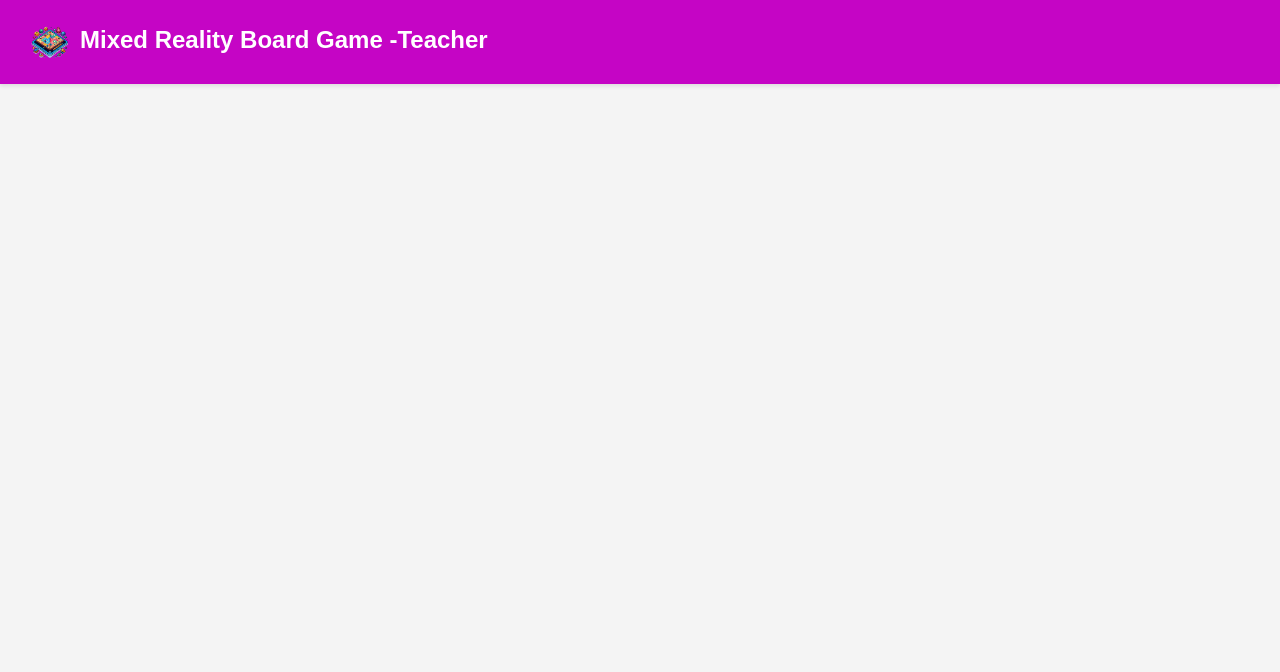
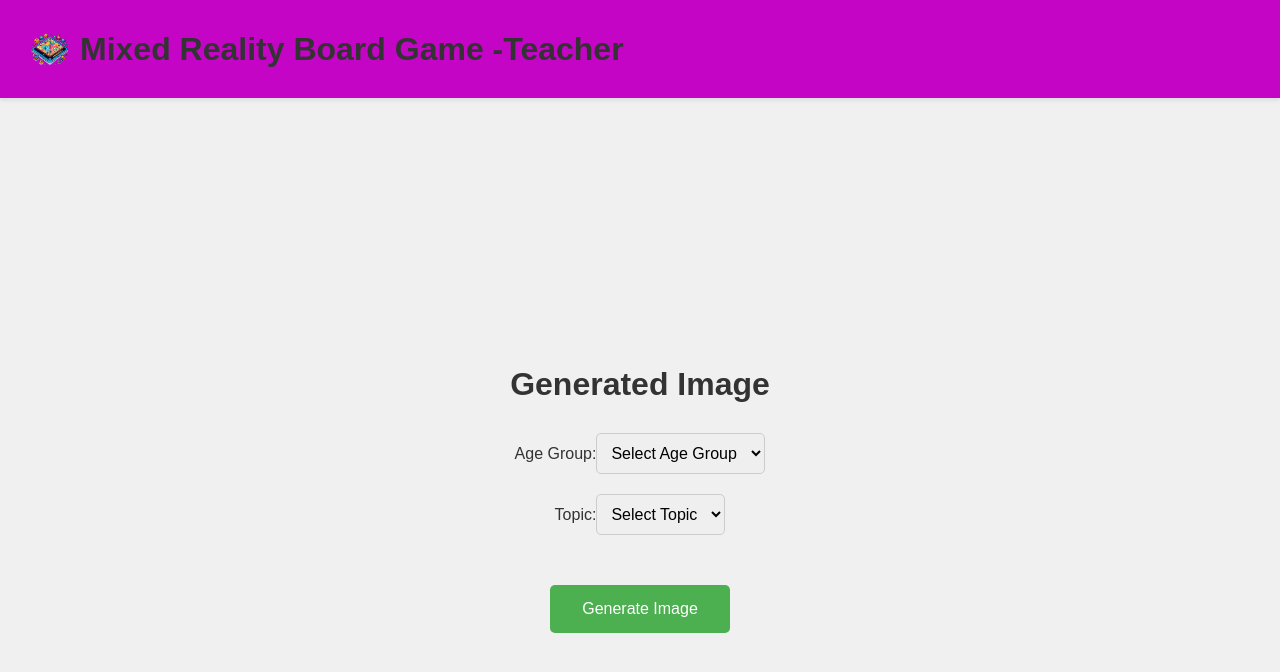
Before and after one commit to jackmok33/teacher-ui, a React (Vite) app: page /background-image in a window 1280 px wide. Shown: the top 672 px of the page. Built offline with nearby package versions, Linux system fonts and the light colour scheme.

Commit message:
Add SetBackgroundImage page with image generation and confirmation functionality

```diff
--- a/src/App.jsx
+++ b/src/App.jsx
@@ -6,6 +6,7 @@ import UploadCsvPage from "./pages/UploadCsvPage"
 import UploadImagePage from "./pages/UploadImagePage"
 import SettingsPage from "./pages/SettingsPage";
 import RoomCodePage from "./pages/RoomCodePage";
+import SetBackgroundImage from "./pages/SetBackgroundImage.jsx";
 import TeamsPage from "./pages/TeamsPage.jsx";
 
 function App() {
@@ -18,6 +19,7 @@ function App() {
                 <Route path="/upload-image" element={<UploadImagePage />} />
                 <Route path="/settings" element={<SettingsPage />} />
                 <Route path="/room-code" element={<RoomCodePage />} />
+                <Route path="/background-image" element={<SetBackgroundImage />} />
                 <Route path="/teams" element={<TeamsPage />} />
             </Routes>
         </Router>
--- /dev/null
+++ b/src/pages/SetBackgroundImage.jsx
@@ -0,0 +1,110 @@
+import { useState } from "react";
+import { useLocation, useNavigate } from "react-router-dom";
+import { apiFetch } from "../api.js";
+import "../styles/SetBackgroundImage.css";
+
+function SetBackgroundImage() {
+    const location = useLocation();
+    const navigate = useNavigate();
+    const params = new URLSearchParams(location.search);
+    const [imageUrl, setImageUrl] = useState("");
+    const [isLoading, setIsLoading] = useState(false);
+    const [ageGroup, setAgeGroup] = useState(params.get("ageGroup") || "");
+    const [topic, setTopic] = useState(params.get("topic") || "");
+
+    const handleGenerateImage = async () => {
+        setIsLoading(true);
+
+        try {
+            const response = await apiFetch(`/ai/generate-image/?ageGroup=${ageGroup}&topic=${topic}`, {
+                method: "GET",
+            });
+
+            if (response.ok) {
+                const blob = await response.blob();
+                const imageUrl = URL.createObjectURL(blob);
+                setImageUrl(imageUrl);
+            } else {
+                console.error(response);
+                alert("Failed to generate image. Please try again.");
+            }
+        } catch (error) {
+            console.error("Error generating image:", error);
+            alert("An error occurred while generating image.");
+        } finally {
+            setIsLoading(false);
+        }
+    };
+
+    const handleConfirmImage = async () => {
+        if (!imageUrl) {
+            alert("No image to confirm.");
+            return;
+        }
+
+        try {
+            const response = await fetch(imageUrl);
+            const blob = await response.blob();
+            const formData = new FormData();
+            formData.append("file", blob, "background-image.png");
+
+            const confirmResponse = await apiFetch("/config/confirm-background/", {
+                method: "POST",
+                body: formData,
+            });
+
+            if (confirmResponse.ok) {
+                navigate("/room-code");
+            } else {
+                console.error(confirmResponse);
+                alert("Failed to confirm image. Please try again.");
+            }
+        } catch (error) {
+            console.error("Error confirming image:", error);
+            alert("An error occurred while confirming image.");
+        }
+    };
+
+    return (
+        <div className="image-page">
+            <h1 className="title">Generated Image</h1>
+            <div className="selectors">
+                <label>
+                    Age Group:
+                    <select value={ageGroup} onChange={(e) => setAgeGroup(e.target.value)}>
+                        <option value="">Select Age Group</option>
+                        <option value="7-9">7-9 years</option>
+                        <option value="10-12">10-12 years</option>
+                        <option value="13-15">13-15 years</option>
+                        <option value="16-18">16-18 years</option>
+                    </select>
+                </label>
+                <label>
+                    Topic:
+                    <select value={topic} onChange={(e) => setTopic(e.target.value)}>
+                        <option value="">Select Topic</option>
+                        <option value="History">History</option>
+                        <option value="English">English</option>
+                        <option value="French">French</option>
+                        <option value="Spanish">Spanish</option>
+                        <option value="Business">Business</option>
+                        <option value="Economics">Economics</option>
+                    </select>
+                </label>
+            </div>
+            <button onClick={handleGenerateImage} disabled={isLoading} className="generate-button">
+                {isLoading ? "Generating..." : "Generate Image"}
+            </button>
+            {imageUrl && (
+                <>
+                    <img src={imageUrl} alt="Generated" className="generated-image" />
+                    <button onClick={handleConfirmImage} className="confirm-button">
+                        Confirm Image
+                    </button>
+                </>
+            )}
+        </div>
+    );
+}
+
+export default SetBackgroundImage;
--- a/src/pages/SettingsPage.jsx
+++ b/src/pages/SettingsPage.jsx
@@ -57,7 +57,7 @@ function SettingsPage() {
             });
 
             if (response.ok) {
-                navigate("/room-code");
+                navigate("/background-image?ageGroup=" + age + "&topic=" + topic);
             } else {
                 console.error(response);
                 alert("Failed to confirm quiz questions. Please try again.");
--- /dev/null
+++ b/src/styles/SetBackgroundImage.css
@@ -0,0 +1,81 @@
+.image-page {
+    display: flex;
+    flex-direction: column;
+    align-items: center;
+    justify-content: center;
+    min-height: 100vh;
+    background-color: #f0f0f0;
+    padding: 20px;
+}
+
+.title {
+    font-size: 2rem;
+    color: #333;
+    margin-bottom: 20px;
+}
+
+.generate-button {
+    background-color: #4CAF50;
+    color: white;
+    padding: 15px 32px;
+    text-align: center;
+    text-decoration: none;
+    display: inline-block;
+    font-size: 16px;
+    margin: 20px 0;
+    cursor: pointer;
+    border: none;
+    border-radius: 5px;
+    transition: background-color 0.3s ease;
+}
+
+.generate-button:hover {
+    background-color: #45a049;
+}
+
+.generated-image {
+    max-width: 80%;
+    height: auto;
+    border: 2px solid #ddd;
+    border-radius: 5px;
+    margin-top: 20px;
+}
+
+.selectors {
+    display: flex;
+    flex-direction: column;
+    align-items: center;
+    margin-bottom: 20px;
+}
+
+.selectors label {
+    margin: 10px 0;
+    font-size: 1rem;
+    color: #333;
+}
+
+.selectors select {
+    padding: 10px;
+    font-size: 1rem;
+    border-radius: 5px;
+    border: 1px solid #ccc;
+}
+
+.confirm-button {
+    background-color: #008CBA;
+    color: white;
+    padding: 15px 32px;
+    text-align: center;
+    text-decoration: none;
+    display: inline-block;
+    font-size: 16px;
+    margin: 20px 0;
+    cursor: pointer;
+    border: none;
+    border-radius: 5px;
+    transition: background-color 0.3s ease;
+}
+
+.confirm-button:hover {
+    background-color: #007B9A;
+}
```
